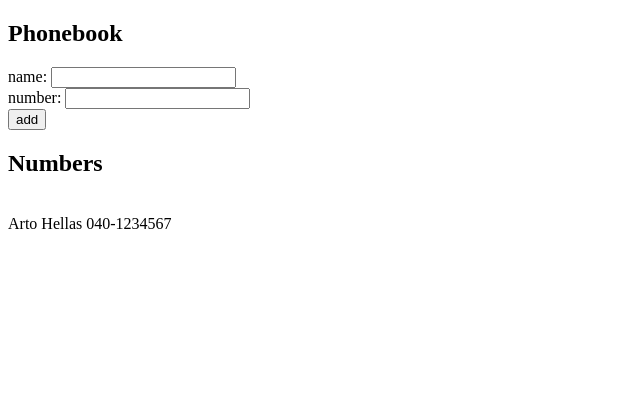
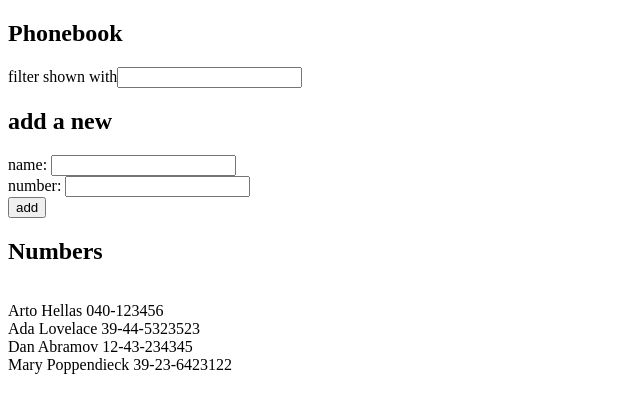
Before and after one commit to sebaaaaaa4/fullstackCS, a React (Vite) app in the folder part2/: page / in a window 1280 px wide. Shown: the top 412 px of the page, without its empty margins (0-640 px from the left). Built offline with nearby package versions, Linux system fonts and the light colour scheme.

Commit message:
Zadanie 2.9

```diff
--- a/part2/src/App2.jsx
+++ b/part2/src/App2.jsx
@@ -2,10 +2,14 @@ import { useState } from 'react'
 
 const App = () => {
   const [persons, setPersons] = useState([
-    { name: 'Arto Hellas', number: '040-1234567' }
+    { name: 'Arto Hellas', number: '040-123456', id: 1 },
+    { name: 'Ada Lovelace', number: '39-44-5323523', id: 2 },
+    { name: 'Dan Abramov', number: '12-43-234345', id: 3 },
+    { name: 'Mary Poppendieck', number: '39-23-6423122', id: 4 }
   ])
   const [newName, setNewName] = useState('')
   const [newNum, setNewNum] = useState('')
+  const [filter, setFilter] = useState('')
 
   const handleTextChange = (event, stateFunc) => {
     event.preventDefault();
@@ -39,6 +43,10 @@ const App = () => {
   return (
     <div>
       <h2>Phonebook</h2>
+      <form>
+        filter shown with<input value={filter} onChange={() => handleTextChange(event, setFilter)}/>
+      </form>
+      <h2>add a new</h2>
       <form onSubmit={() => addName()}>
         <div>name: <input value={newName} onChange={() => handleTextChange(event, setNewName)}/></div>
         <div>number: <input value={newNum} onChange={() => handleTextChange(event, setNewNum)}/></div>
@@ -46,8 +54,10 @@ const App = () => {
       </form>
       <h2>Numbers</h2>
       {
-        persons.map((item, f) => {
-            return <span key={f}><br/>{item.name} {item.number}</span>
+        persons.filter(function (str) {
+            return str.name.match(filter)
+        }).map((items, f) => {
+            return <span key={f}><br/>{items.name} {items.number}</span>
         })
       }
     </div>
```
